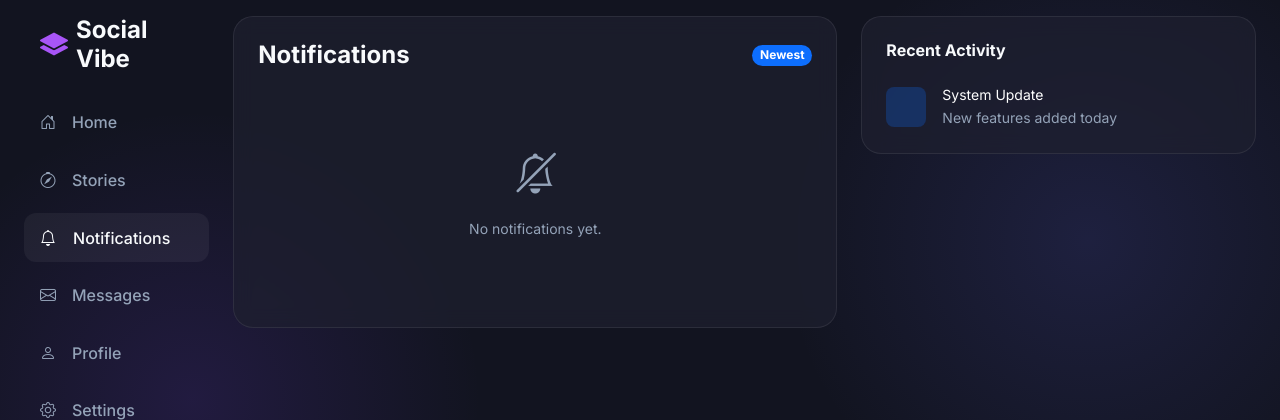
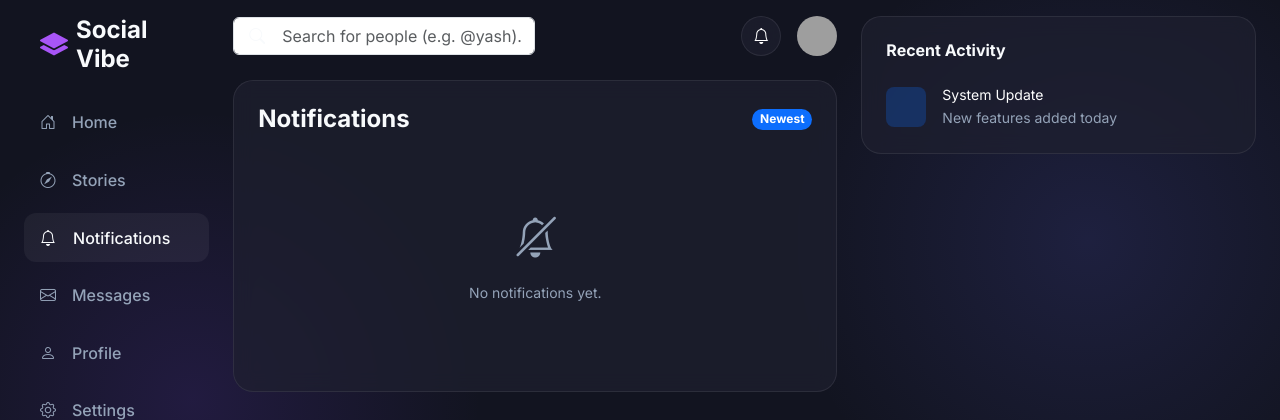
Before and after one commit to yashgohel/CodeAlpha_SocialVibe, a Django app: template socialvibe/App/templates/notifications.html in a window 1280 px wide. Shown: the top 420 px of the page. Run offline with Django 5.2, Linux system fonts and the light colour scheme; the template is opened without the code that fills it, so the values that code supplies are empty; grey boxes are pictures that could not be loaded.

Commit message:
Fix notifications template tag and add header DP

```diff
--- a/socialvibe/App/templates/notifications.html
+++ b/socialvibe/App/templates/notifications.html
@@ -131,15 +131,30 @@
 
       <!-- Notifications Content -->
       <div class="col-xl-6 col-lg-5 col-md-12">
+        <div class="d-flex align-items-center justify-content-between mb-4">
+          <button class="btn btn-outline-light d-lg-none border-0 px-0 me-3" type="button" data-bs-toggle="offcanvas"
+            data-bs-target="#mobileMenu">
+            <i class="bi bi-list fs-2"></i>
+          </button>
+          <form action="{% url 'home' %}" method="GET" class="position-relative w-50">
+            <i class="bi bi-search position-absolute top-50 translate-middle-y ms-3"></i>
+            <input type="text" name="search" class="form-control search-bar ps-5"
+              placeholder="Search for people (e.g. @yash)..." />
+          </form>
+          <div class="d-flex gap-3 align-items-center">
+            <div class="vibe-card rounded-circle p-2 d-flex align-items-center justify-content-center"
+              style="width: 40px; height: 40px">
+              <a href="{% url 'notifications' %}"><i class="bi bi-bell" style="color: white;"></i></a>
+            </div>
+            <img
+              src="{% if current_user.profile_picture %}{{ current_user.profile_picture.url }}{% else %}https://i.pravatar.cc/150?img=47{% endif %}"
+              class="avatar" alt="Profile" />
+          </div>
+        </div>
+
         <div class="vibe-card p-4">
           <div class="d-flex justify-content-between align-items-center mb-4">
-            <div class="d-flex align-items-center">
-              <button class="btn btn-outline-light d-lg-none border-0 px-0 me-3" type="button" data-bs-toggle="offcanvas"
-                data-bs-target="#mobileMenu">
-                <i class="bi bi-list fs-2"></i>
-              </button>
-              <h4 class="fw-bold mb-0">Notifications</h4>
-            </div>
+            <h4 class="fw-bold mb-0">Notifications</h4>
             <span class="badge bg-primary rounded-pill">Newest</span>
           </div>
 
@@ -165,8 +180,7 @@
 
               <div class="flex-grow-1">
                 <p class="mb-0">
-                  <a href="{% url 'user_profile' n.sender.id %}" class="text-decoration-none text-white fw-bold">{{
-                    n.sender.fullname }}</a>
+                  <a href="{% url 'user_profile' n.sender.id %}" class="text-decoration-none text-white fw-bold">{{ n.sender.fullname }}</a>
                   {% if n.notification_type == 'like' %}
                   liked your post.
                   {% elif n.notification_type == 'comment' %}
```
